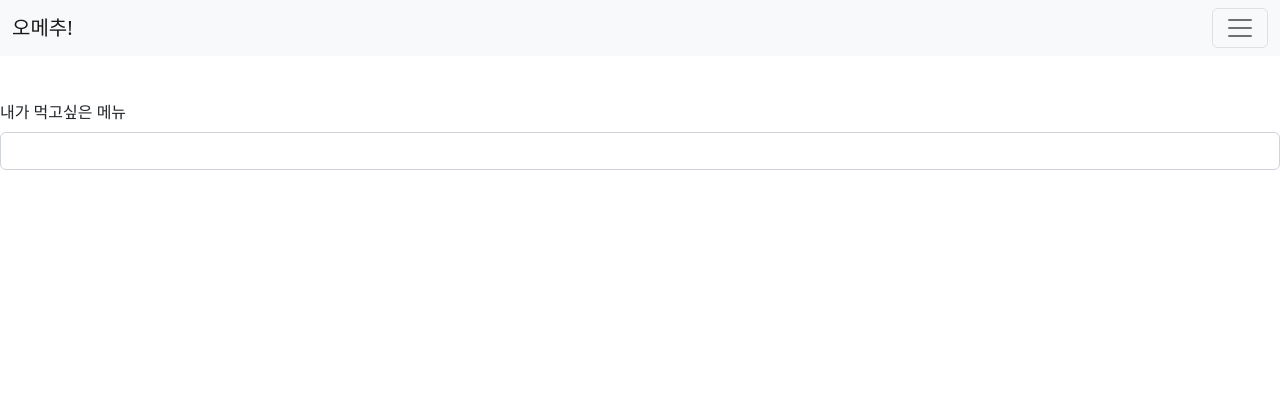
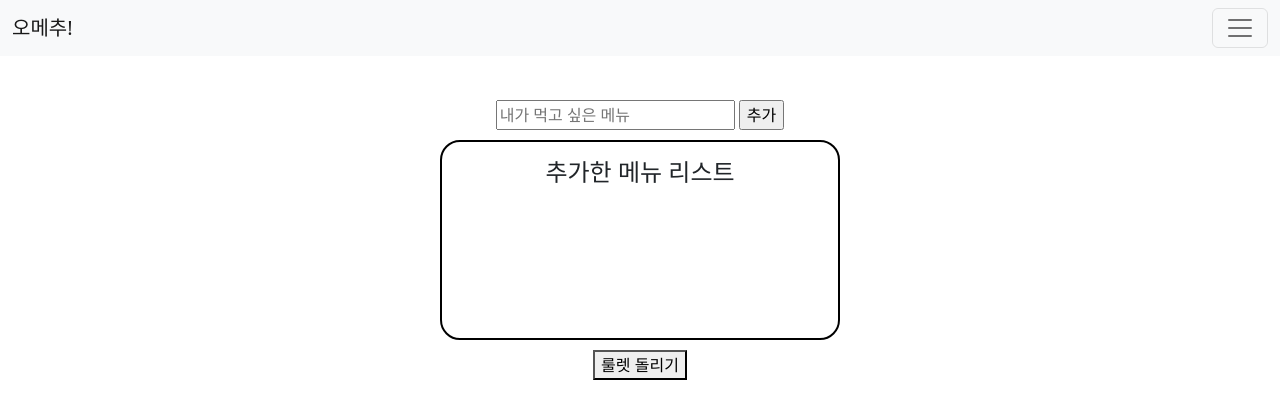
Before and after one commit to aplustudy/menu, a Flask app: page /ladder/ in a window 1280 px wide. Shown: the top 419 px of the page. Run offline with Flask 2, Linux system fonts and the light colour scheme.

Commit message:
사다리 기능 50% 구현

```diff
--- a/static/css/ladder.css
+++ b/static/css/ladder.css
@@ -1,3 +1,12 @@
 .ladder_main {
     margin: 100px auto;
+    text-align: center;
 }
+.ladder {
+    max-height: 600px;
+    width: 400px;
+    min-height: 200px;
+    margin: 10px auto;
+    border: 2px solid black;
+    border-radius: 20px;
+}
--- a/static/js/ladder.js
+++ b/static/js/ladder.js
@@ -0,0 +1,21 @@
+const fooddata = []
+
+const randomValue = (array) => {
+    const random  = Math.floor(Math.random() * array.length)
+    return array[random];
+}
+
+
+let food = randomValue(fooddata);
+
+
+const add_textbox = () => {
+    const box = document.getElementById("ladder");
+    const newP = document.createElement('p');
+    const foodvalue = document.getElementById('want_food').value
+    newP.innerHTML = "<p>"+foodvalue+"</p><input type='button' value='삭제' onclick='remove(this)'>";
+    box.appendChild(newP);
+}
+const remove = (obj) => {
+    document.getElementById('ladder').removeChild(obj.parentNode);
+}
--- a/templates/ladder.html
+++ b/templates/ladder.html
@@ -88,22 +88,27 @@
       </div>
       <div class="mt-5"></div>
       <div class="ladder_main">
-        <div class="">
-          <label for="input" class="form-label">내가 먹고싶은 메뉴</label>
-          <input
-            type="text"
-            id="inputfood"
-            class="form-control"
-          />
+        <form>
+          <div id="box">
+              <input id="want_food" type="text" placeholder="내가 먹고 싶은 메뉴"> <input type="button" value="추가" onclick="add_textbox()">
+          </div>
+      </form>
+        <div class="ladder">
+          <h4 class="mt-3" id="input_list">추가한 메뉴 리스트</h4>
+          <div id="ladder"></div>
+        </div>
+        <div>
+          <button class="ladder_btn">룰렛 돌리기</button>
         </div>
       </div>
     </div>
-
     <script
       src="https://cdn.jsdelivr.net/npm/bootstrap@5.2.2/dist/js/bootstrap.bundle.min.js"
       integrity="sha384-OERcA2EqjJCMA+/3y+gxIOqMEjwtxJY7qPCqsdltbNJuaOe923+mo//f6V8Qbsw3"
       crossorigin="anonymous"
     ></script>
     <script type="text/javascript" src="/static/js/ladder.js"></script>
+    <script src="https://ajax.googleapis.com/ajax/libs/jquery/3.5.1/jquery.min.js"></script>
+
   </body>
 </html>
```
